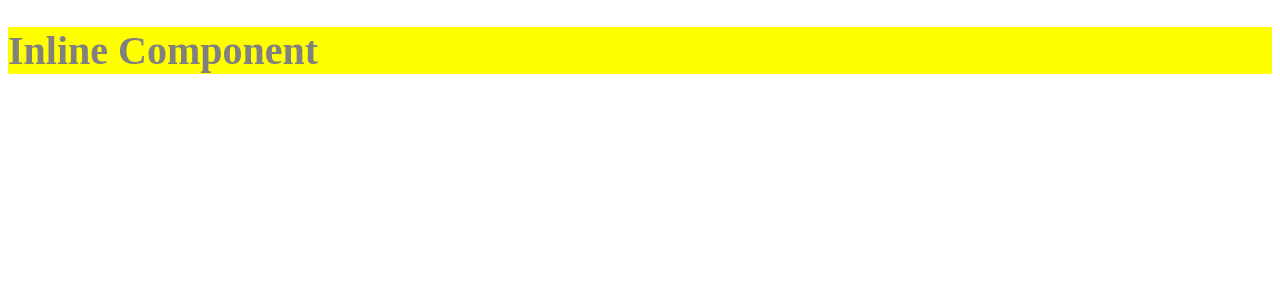
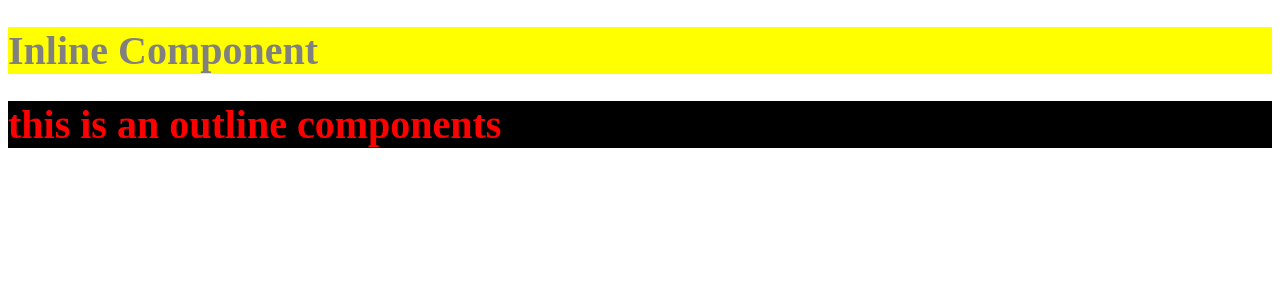
Before and after one commit to AmirTaki/react-course, a React (Vite) app: page / in a window 1280 px wide. Shown: the top 300 px of the page. Built offline with nearby package versions, Linux system fonts and the light colour scheme.

Commit message:
CSS Modules For Styling

```diff
--- a/src/App.jsx
+++ b/src/App.jsx
@@ -5,12 +5,14 @@ import Fruits from "./component/Fruits"
 import Hello from "./component/Hello"
 import InlineComponent from "./component/InlineComponent"
 import Message from "./component/Message"
+import OulineComponent from "./component/OutlineComponent"
 
 function App() {
 
   return (
     <>
       <InlineComponent />
+      <OulineComponent />
     </>
   )
 }
--- a/src/component/InlineComponent.jsx
+++ b/src/component/InlineComponent.jsx
@@ -1,8 +1,10 @@
-import  "../css/style.css"
+// import  "../css/style.css"
+import styles from "./inlineComponent.module.css"
 export default function InlineComponent(){
     return(
         <>
-            <h1 className="header">Inline Component</h1>
+            {/* <h1 className="header-inline">Inline Component</h1> */}
+            <h1 className={styles.header}>Inline Component</h1>
         </>
     )
 }
--- /dev/null
+++ b/src/component/OutlineComponent.jsx
@@ -0,0 +1,10 @@
+// import "../css/style.css"
+import styles from "./OutlineComponent.module.css"
+export default function OulineComponent () {
+    return(
+        <>
+            {/* <h1 className = "header-outline">this is an outline components</h1> */}
+            <h1 className={styles.header}>this is an outline components</h1>
+        </>
+    )
+}
--- /dev/null
+++ b/src/component/OutlineComponent.module.css
@@ -0,0 +1,5 @@
+.header {
+    color : red;
+    background-color: black ;
+    font-size: 40px;
+}
--- /dev/null
+++ b/src/component/inlineComponent.module.css
@@ -0,0 +1,5 @@
+.header {
+    color : gray;
+    background-color: yellow;
+    font-size: 40px;
+}
--- a/src/css/style.css
+++ b/src/css/style.css
@@ -1,6 +1,12 @@
-.header {
+.header-inline {
     color : gray;
     background-color: yellow;
     font-size: 40px;
 
 }
+
+.header-outline {
+    color : red;
+    background-color: black ;
+    font-size: 40px;
+}
```
